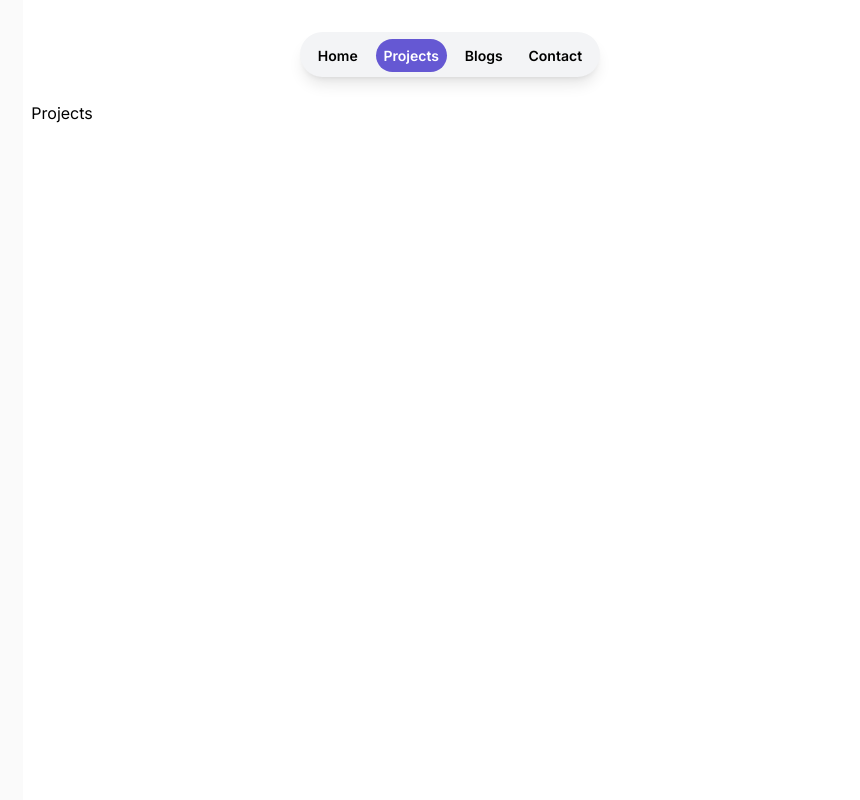
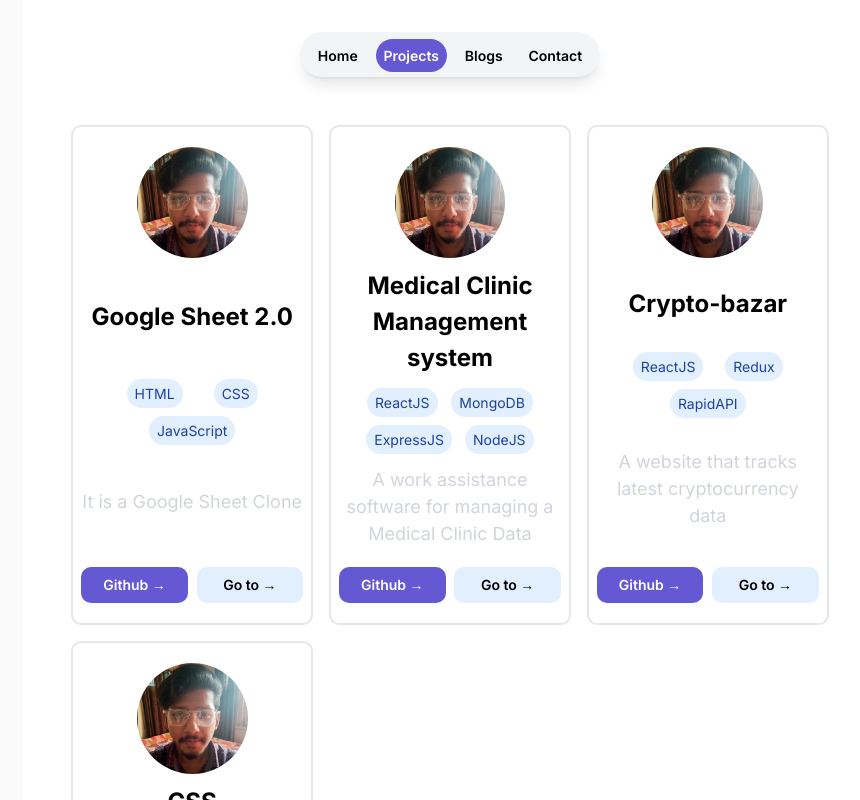
Before and after one commit to sagnik26/Portfolio-New, a Next.js app in the folder portfolio-new/: page /projects in a window 1280 px wide. Shown: the whole page, without its empty margins (190-1050 px from the left). Built offline with nearby package versions, Linux system fonts and the light colour scheme.

Commit message:
projects section added

```diff
--- a/portfolio-new/src/app/layout.tsx
+++ b/portfolio-new/src/app/layout.tsx
@@ -18,7 +18,7 @@ export default function RootLayout({
     <html lang="en">
       {
         isMobile ?
-        <body className={`${inter.className}`}>
+        <body className={`${inter.className} overflow-x-hidden`}>
           {children}
         </body> :
         <body className={`${inter.className} grid grid-cols-6 lg:overflow-hidden`}>
--- a/portfolio-new/src/app/projects/page.tsx
+++ b/portfolio-new/src/app/projects/page.tsx
@@ -1,5 +1,7 @@
 import Menubar from '@/components/Menubar'
 import React from 'react'
+import ProjectCard from '@/components/ProjectCard'
+import { projects } from '@/data/projects'
 
 const Projects = () => {
   return (
@@ -7,7 +9,23 @@ const Projects = () => {
       <div className='flex flex-row justify-center w-[100%] my-4 z-40'>
         <Menubar tab='projects' />
       </div>
-      <h1>Projects</h1>
+      <div className='mx-5 my-10 lg:mx-10 grid grid-cols-1 md:grid-cols-2 lg:grid-cols-3 gap-4'>
+        {
+          projects.map((project: any) => {
+            return (
+              // eslint-disable-next-line react/jsx-key
+              <ProjectCard
+                image={require('../../../public/assets/me.webp')}
+                title={project.title}
+                techStacks={project.techStacks}
+                description={project.description}
+                github={project.github}
+                website={project.website}
+              />
+            )
+          })
+        }
+      </div>
     </main>
   )
 }
--- /dev/null
+++ b/portfolio-new/src/components/ProjectCard/ProjectCard.styles.ts
@@ -0,0 +1,12 @@
+export const useProjectCardStyles = () => {
+    return {
+        main: 'border-2 rounded-[10px] w-[100%] flex flex-col justify-between items-center px-5 py-8 md:px-2 md:py-5 lg:px-2 lg:py-5',
+        title: 'text-[24px] font-bold font-roboto mb-3 text-center',
+        techStackGroup: 'flex flex-row flex-wrap gap-2 justify-evenly w-[80%] mb-3',
+        techStackItem: 'text-[14px] text-blue-800 rounded-full bg-blue-100 py-1 px-2',
+        description: 'text-[18px] text-gray-300 text-center mb-5',
+        buttonGroup: 'flex flex-row justify-between w-[100%]',
+        buttonPrimary: 'bg-[#6558d3] text-sm text-white font-semibold w-[48%] py-2 rounded-[10px]',
+        buttonSecondary: 'bg-blue-100 text-sm text-black font-semibold w-[48%] py-2 rounded-[10px]'
+    }
+}
--- /dev/null
+++ b/portfolio-new/src/components/ProjectCard/ProjectCard.tsx
@@ -0,0 +1,37 @@
+"use client";
+
+import React from 'react'
+import Image from 'next/image'
+import { useProjectCardStyles } from './ProjectCard.styles'
+import { ProjectCardProps } from './ProjectCard.interface'
+
+const ProjectCard: React.FC<ProjectCardProps> = ({ image, title, techStacks, description, github, website }) => {
+  const styles = useProjectCardStyles();
+
+  return (
+    <div className={styles.main}>
+      <Image
+        src={image}
+        alt={'project image'}
+        style={{ width: "50%", borderRadius: "100px", marginBottom: '10px' }}
+      />
+      <h2 className={styles.title}>{title}</h2>
+      <div className={styles.techStackGroup}>
+        {
+          techStacks.map((item: string, key) =>  {
+            return (
+              <h2 key={key} className={styles.techStackItem}>{item}</h2>
+            )
+          })
+        }
+      </div>
+      <p className={styles.description}>{description}</p>
+      <div className={styles.buttonGroup}>
+        <button className={styles.buttonPrimary} onClick={() => window.open(github)}>Github →</button>
+        <button className={styles.buttonSecondary} onClick={() => window.open(website)}>Go to →</button>
+      </div>
+    </div>
+  )
+}
+
+export default ProjectCard
--- /dev/null
+++ b/portfolio-new/src/components/ProjectCard/index.ts
@@ -0,0 +1 @@
+export { default } from "./ProjectCard";
--- /dev/null
+++ b/portfolio-new/src/data/projects.ts
@@ -0,0 +1,34 @@
+export const projects = [
+    {
+        image: '',
+        title: 'Google Sheet 2.0',
+        techStacks: ['HTML', 'CSS', 'JavaScript'],
+        description: 'It is a Google Sheet Clone',
+        github: 'https://github.com/sagnik26/Google_Sheet_Clone',
+        website: 'https://gsheets.netlify.app/',
+    },
+    {
+        image: '',
+        title: 'Medical Clinic Management system',
+        techStacks: ['ReactJS', 'MongoDB', 'ExpressJS', 'NodeJS'],
+        description: 'A work assistance software for managing a Medical Clinic Data',
+        github: 'https://github.com/sagnik26/Clinic-Management-System-frontend',
+        website: 'https://clinicmanager.netlify.app/',
+    },
+    {
+        image: '',
+        title: 'Crypto-bazar',
+        techStacks: ['ReactJS', 'Redux', 'RapidAPI'],
+        description: 'A website that tracks latest cryptocurrency data',
+        github: 'https://github.com/sagnik26/Crypto-bazar',
+        website: 'https://mycryptobazar.netlify.app/',
+    },
+    {
+        image: '',
+        title: 'CSS Glassmorphism Generator',
+        techStacks: ['HTML', 'CSS', 'JavaScript'],
+        description: 'A webtool to generate glassmorphism css code',
+        github: 'https://github.com/sagnik26/Glassmorphism-generator',
+        website: 'https://glassmorphism-design-generator.netlify.app/',
+    },
+]
```
Also changed, not shown: portfolio-new/src/components/ProjectCard/ProjectCard.interface.ts (added, +8 -0 lines), portfolio-new/src/components/ProjectCard/ProjectCard.composition.tsx (added), portfolio-new/src/components/ProjectCard/ProjectCard.docs.mdx (added), 1 other file (tests, documents, lock files or other folders).
